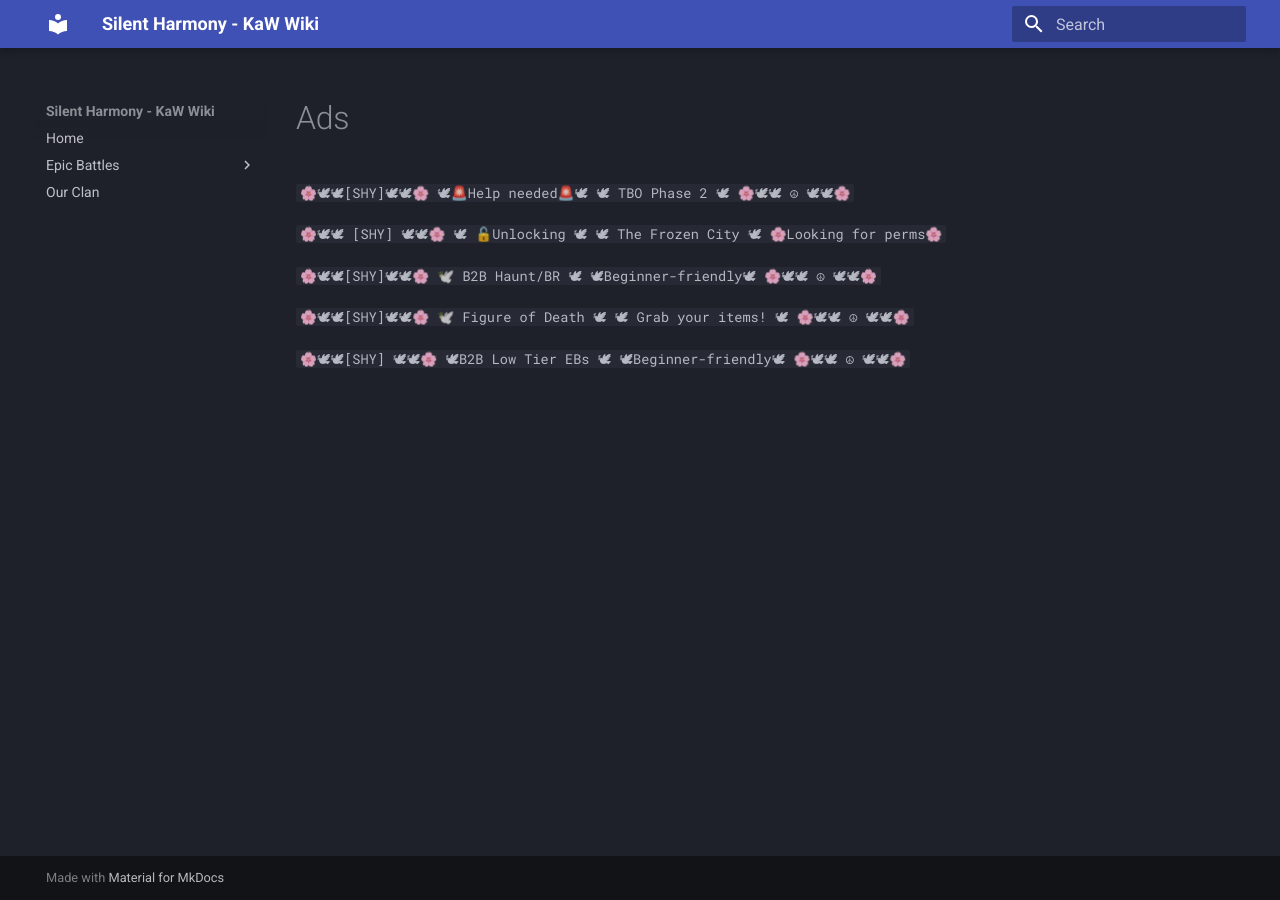
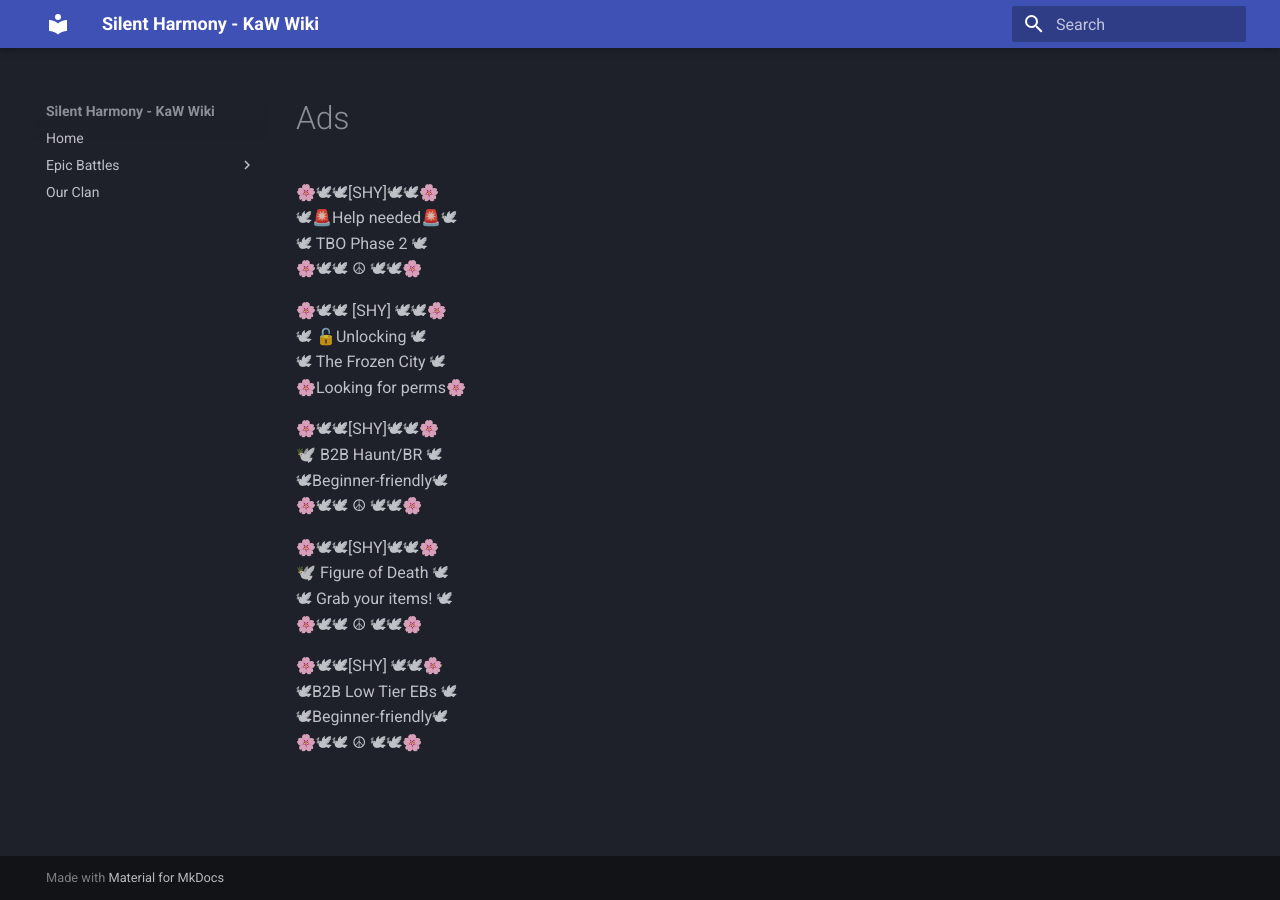
Before and after one commit to SHY-PeaceKeeper-SHY/kaw-wiki, an MkDocs documentation site: the page built from docs/clan-info/ads.md, in a window 1280 px wide. Built offline with MkDocs 1.6.1 and Material for MkDocs 9.7.7, drawn with Linux system fonts in a browser that asks for light colours.

Commit message:
fixed emojis

```diff
--- a/docs/clan-info/ads.md
+++ b/docs/clan-info/ads.md
@@ -1,24 +1,24 @@
-`🌸🕊🕊[SHY]🕊🕊🌸
+🌸🕊🕊[SHY]🕊🕊🌸
 🕊🚨Help needed🚨🕊
 🕊     TBO Phase 2    🕊
-🌸🕊🕊    ☮   🕊🕊🌸`
+🌸🕊🕊    ☮   🕊🕊🌸
 
-`🌸🕊🕊 [SHY] 🕊🕊🌸
+🌸🕊🕊 [SHY] 🕊🕊🌸
 🕊     🔓Unlocking      🕊
 🕊   The Frozen City   🕊
-🌸Looking for perms🌸`
+🌸Looking for perms🌸
 
-`🌸🕊🕊[SHY]🕊🕊🌸
+🌸🕊🕊[SHY]🕊🕊🌸
 🕊️   B2B Haunt/BR   🕊
 🕊Beginner-friendly🕊
-🌸🕊🕊   ☮    🕊🕊🌸`
+🌸🕊🕊   ☮    🕊🕊🌸
 
-`🌸🕊🕊[SHY]🕊🕊🌸
+🌸🕊🕊[SHY]🕊🕊🌸
 🕊️   Figure of Death   🕊
 🕊 Grab your items! 🕊
-🌸🕊🕊   ☮    🕊🕊🌸`
+🌸🕊🕊   ☮    🕊🕊🌸
 
-`🌸🕊🕊[SHY] 🕊🕊🌸
+🌸🕊🕊[SHY] 🕊🕊🌸
 🕊B2B Low Tier EBs 🕊
 🕊Beginner-friendly🕊
-🌸🕊🕊    ☮    🕊🕊🌸`
+🌸🕊🕊    ☮    🕊🕊🌸
```
Also changed, not shown: docs/clan-info/our-clan.md (line endings or trailing spaces).
